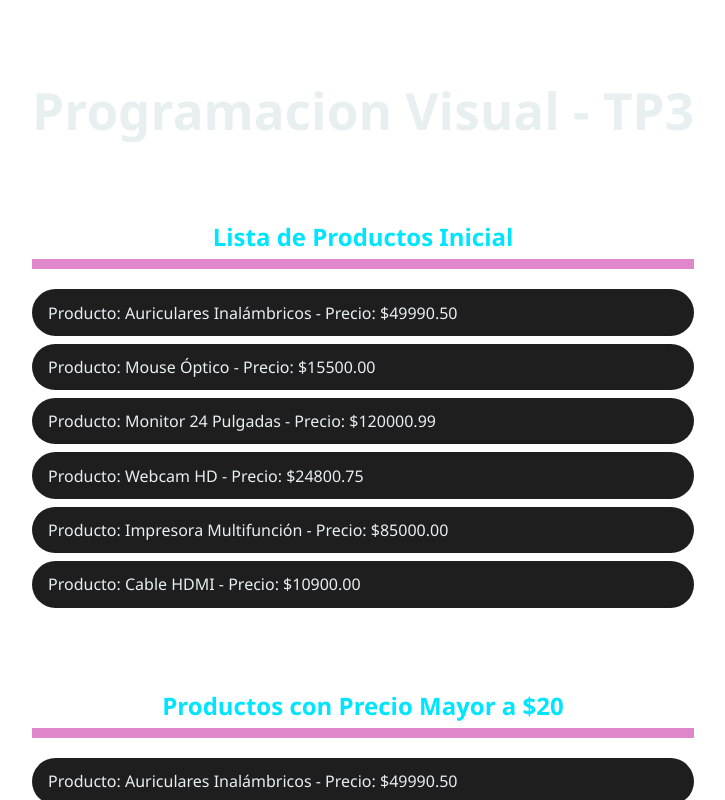
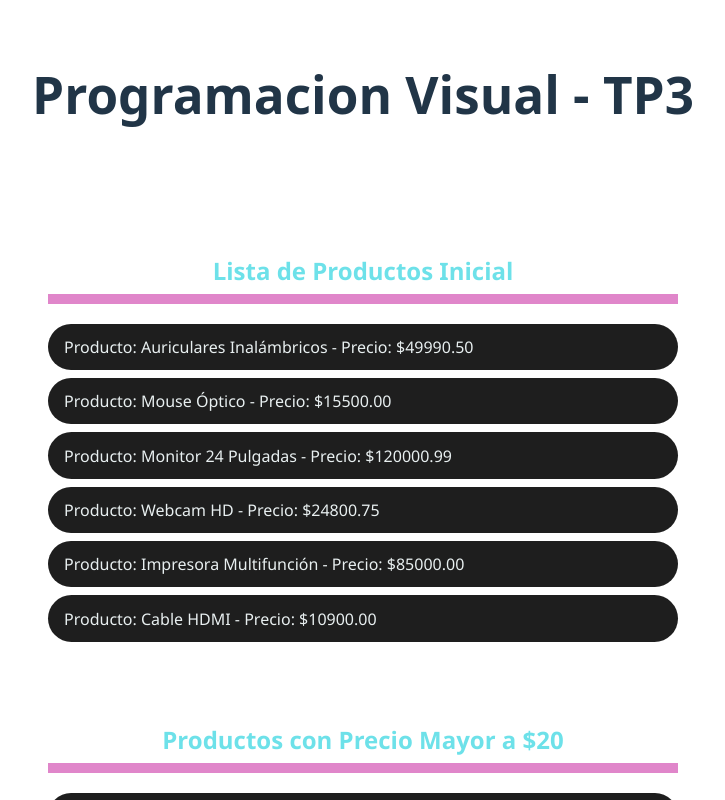
Before and after one commit to juanjujuy/pv_tp3_grupo11, a React (Vite) app: page / in a window 1280 px wide. Shown: the top 800 px of the page, without its empty margins (277-1002 px from the left). Built offline with nearby package versions, Linux system fonts and the light colour scheme.

Commit message:
Delia maribel cusipuma subiendo modificaciones de la parte de estilos de productos

```diff
--- a/src/assets/components/Producto.jsx
+++ b/src/assets/components/Producto.jsx
@@ -60,7 +60,7 @@ function Producto(){
 
   return (
     <div className="container">
-      <h2 clasName="titulo">Lista de Productos Inicial</h2>
+      <h2 className="titulo">Lista de Productos Inicial</h2>
       <ul className="lista">
         {productosIniciales.map((producto, index) => (
           <li className="lista-item" key={index}>
--- a/src/assets/css/producto.css
+++ b/src/assets/css/producto.css
@@ -1,25 +1,25 @@
-body {
+.container{
     color: #e8eff0;
     font-family: 'Segoe UI', Tahoma, Geneva, Verdana, sans-serif;
     margin: 0;
     padding: 1rem;
   }
 
-  h2 {
-    color: #00e5ff;
+  .titulo{
+    color: #6de1e9;
     border-bottom: 10px solid #e086ca;
     padding-bottom: 0.3rem;
     margin-top: 5rem;
   }
 
 
-  ul {
+  .lista{
     list-style-type: none;
     padding: 0;
     margin-top: 1rem;
   }
 
-  li {
+  .lista-item{
     background-color: #1e1e1e;
     padding: 0.7rem 1rem;
     margin-bottom: 0.5rem;
@@ -30,6 +30,6 @@ body {
     transition: background-color 0.2s ease;
   }
 
-  li:hover {
+  .lista-item:hover{
     background-color: #4e5e4f;
   }
```
